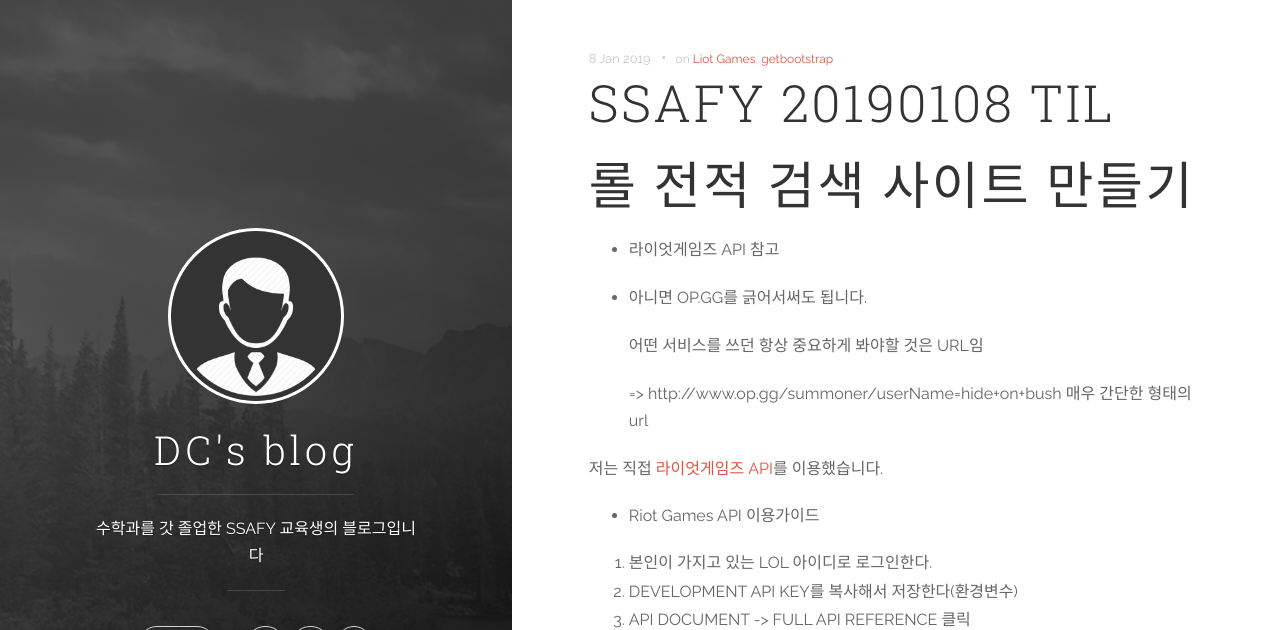
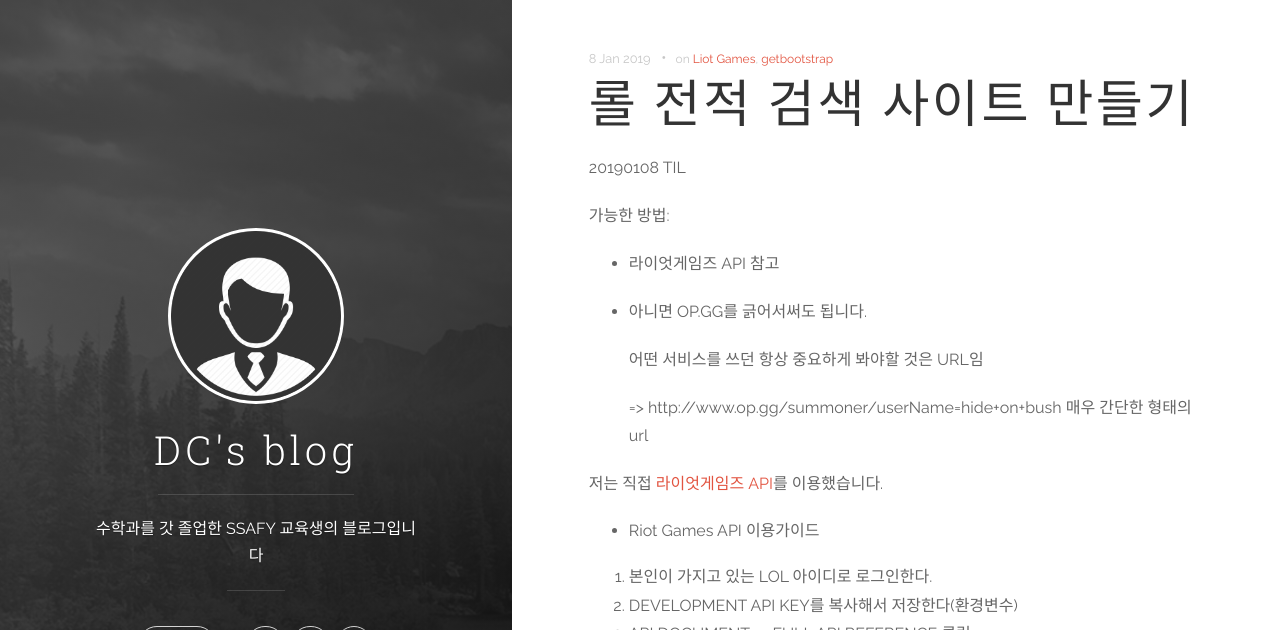
Before and after one commit to DongChanS/DongChanS.github.io, a Jekyll site: the page built from _posts/2019-01-08-14.md, in a window 1280 px wide and 900 px high, cut to the strip 0-630 px from the top of the window. Built offline with Jekyll 4.4.1, drawn with Linux system fonts in a browser that asks for light colours; comment, search, counter and statistics services are not loaded.

Commit message:
Update 2019-01-08-14.md

```diff
--- a/_posts/2019-01-08-14.md
+++ b/_posts/2019-01-08-14.md
@@ -1,11 +1,13 @@
 ---
 layout : post
-title : SSAFY 20190108 TIL
+title : 롤 전적 검색 사이트 만들기
 author : Shin Dong Chan
 tags: ['Liot Games','getbootstrap']
 ---
 
-# 롤 전적 검색 사이트 만들기
+20190108 TIL
+
+가능한 방법:
 
 - 라이엇게임즈 API 참고
 
```
